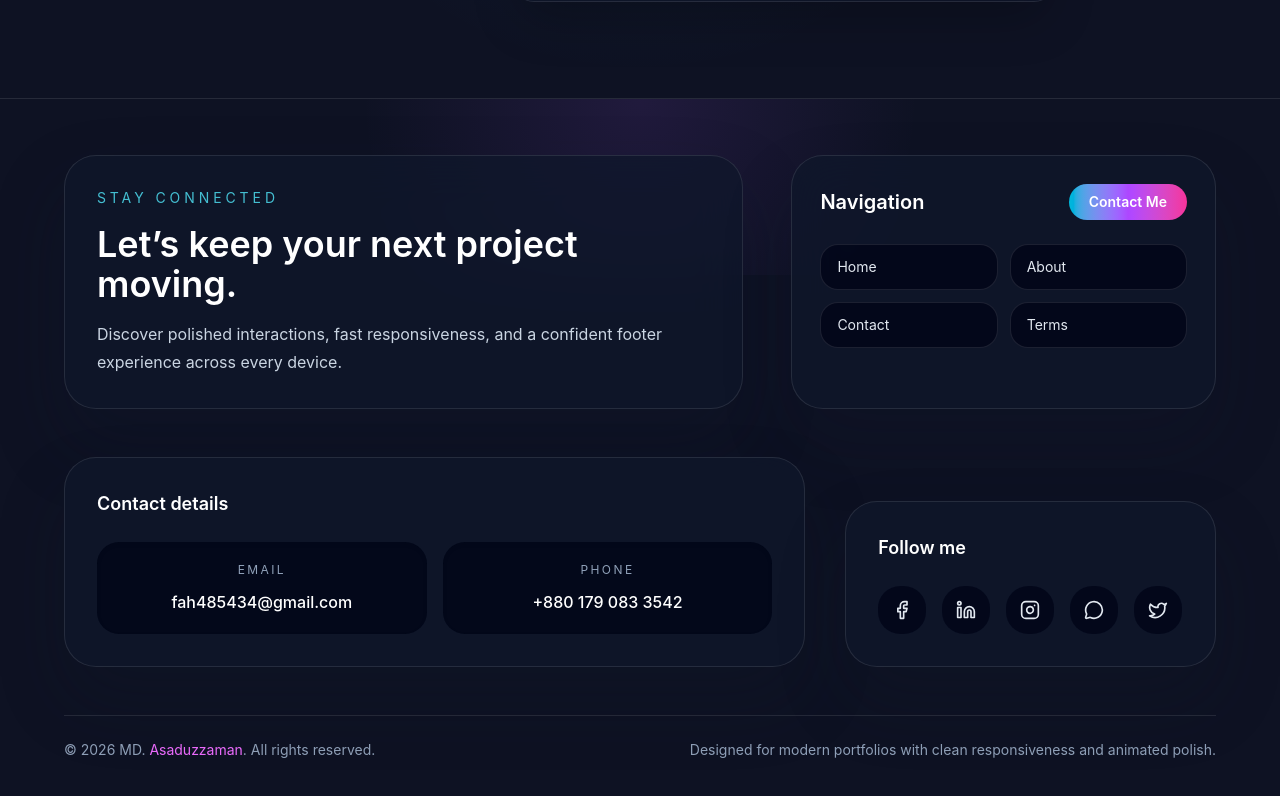
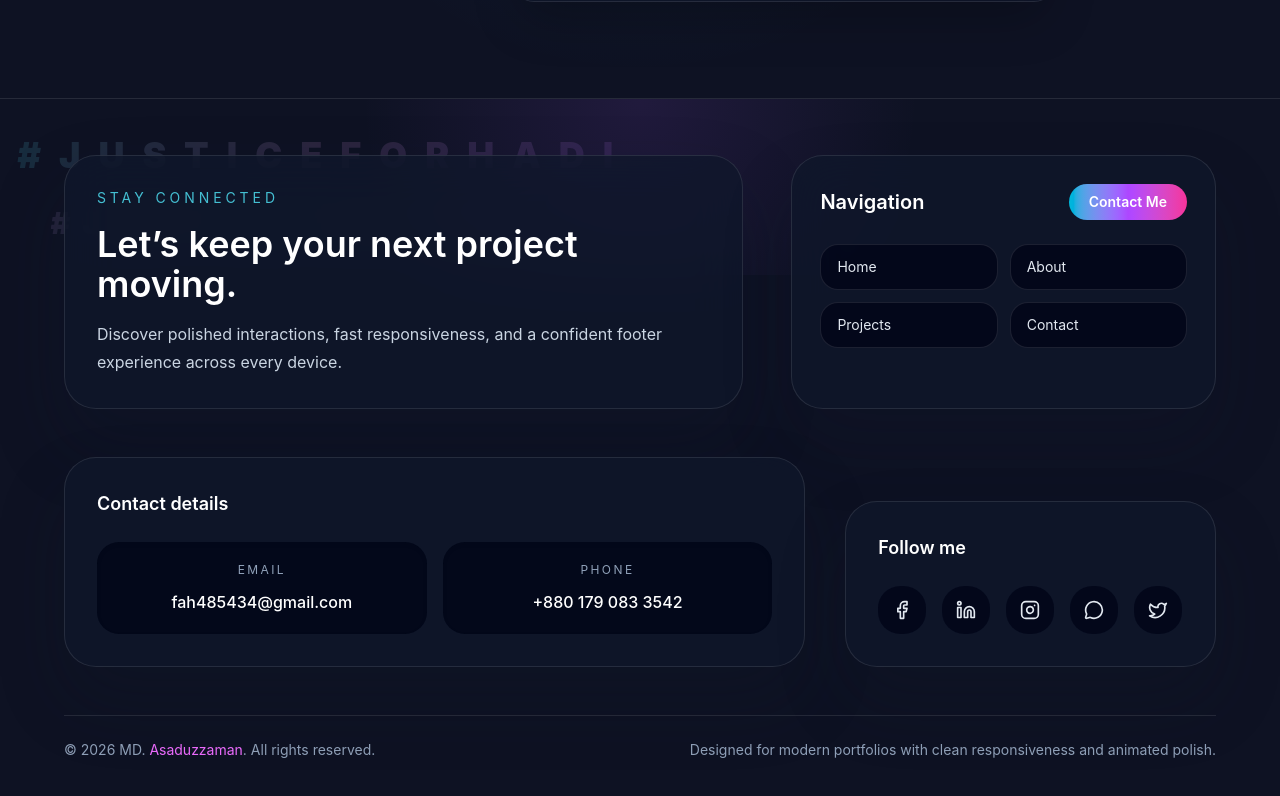
Before and after one commit to AsadFahimTEC/my-portfolio-final, a Next.js app: page / in a window 1280 px wide. Shown: the part 6021-6817 px from the top of the page. Built offline with nearby package versions, Linux system fonts and the light colour scheme.

Commit message:
all issue solve

```diff
--- a/src/components/footer2.tsx
+++ b/src/components/footer2.tsx
@@ -44,6 +44,22 @@ const Footer = () => {
       className="relative overflow-hidden border-t border-white/10 bg-slate-950/95 py-14 px-6 sm:px-8 lg:px-14"
     >
       <div className="pointer-events-none absolute inset-x-0 top-0 h-44 bg-[radial-gradient(circle_at_top,_rgba(168,85,247,0.12),_transparent_42%)]" />
+      <motion.span
+        initial={{ x: -280, opacity: 0.12, y: -4 }}
+        animate={{ x: 1180 }}
+        transition={{ repeat: Infinity, duration: 34, ease: "linear" }}
+        className="pointer-events-none absolute left-0 top-10 z-0 inline-block whitespace-nowrap text-4xl font-black uppercase tracking-[0.5em] text-transparent bg-clip-text bg-gradient-to-r from-cyan-300 via-fuchsia-300 to-purple-400"
+      >
+        #JusticeForHadi
+      </motion.span>
+      <motion.span
+        initial={{ x: 280, opacity: 0.1, y: 10 }}
+        animate={{ x: -980 }}
+        transition={{ repeat: Infinity, duration: 38, ease: "linear" }}
+        className="pointer-events-none absolute left-0 top-24 z-0 inline-block whitespace-nowrap text-3xl font-black uppercase tracking-[0.4em] text-transparent bg-clip-text bg-gradient-to-r from-purple-300 via-cyan-300 to-pink-300"
+      >
+        #JusticeForHadi
+      </motion.span>
       <div className="relative mx-auto flex max-w-6xl flex-col gap-12">
         <motion.div variants={itemVariants} className="grid gap-8 lg:grid-cols-[1.6fr_1fr] xl:gap-12">
           <div className="rounded-[2rem] border border-white/10 bg-slate-900/75 p-8 shadow-[0_35px_70px_rgba(15,23,42,0.25)] backdrop-blur-xl">
@@ -59,7 +75,7 @@ const Footer = () => {
           <div className="rounded-[2rem] border border-white/10 bg-slate-900/75 p-7 shadow-[0_35px_70px_rgba(15,23,42,0.18)] backdrop-blur-xl">
             <div className="flex flex-col gap-3 sm:flex-row sm:items-center sm:justify-between">
               <h3 className="text-xl font-semibold text-white">Navigation</h3>
-              <Link href="/contact" className="inline-flex items-center rounded-full bg-gradient-to-r from-cyan-500 via-purple-500 to-pink-500 px-5 py-2 text-sm font-semibold text-white transition hover:scale-[1.02]">
+              <Link href="/#contact" className="inline-flex items-center rounded-full bg-gradient-to-r from-cyan-500 via-purple-500 to-pink-500 px-5 py-2 text-sm font-semibold text-white transition hover:scale-[1.02]">
                 Contact Me
               </Link>
             </div>
@@ -67,9 +83,10 @@ const Footer = () => {
             <div className="mt-6 grid gap-3 sm:grid-cols-2">
               {[
                 { label: "Home", url: "/" },
-                { label: "About", url: "/about" },
-                { label: "Contact", url: "/contact" },
-                { label: "Terms", url: "/terms" },
+                { label: "About", url: "/#about-me" },
+                { label: "Projects", url: "/#projects" },
+                { label: "Contact", url: "/#contact" },
+                // { label: "Terms", url: "/terms" },
               ].map((item) => (
                 <Link
                   key={item.label}
```
